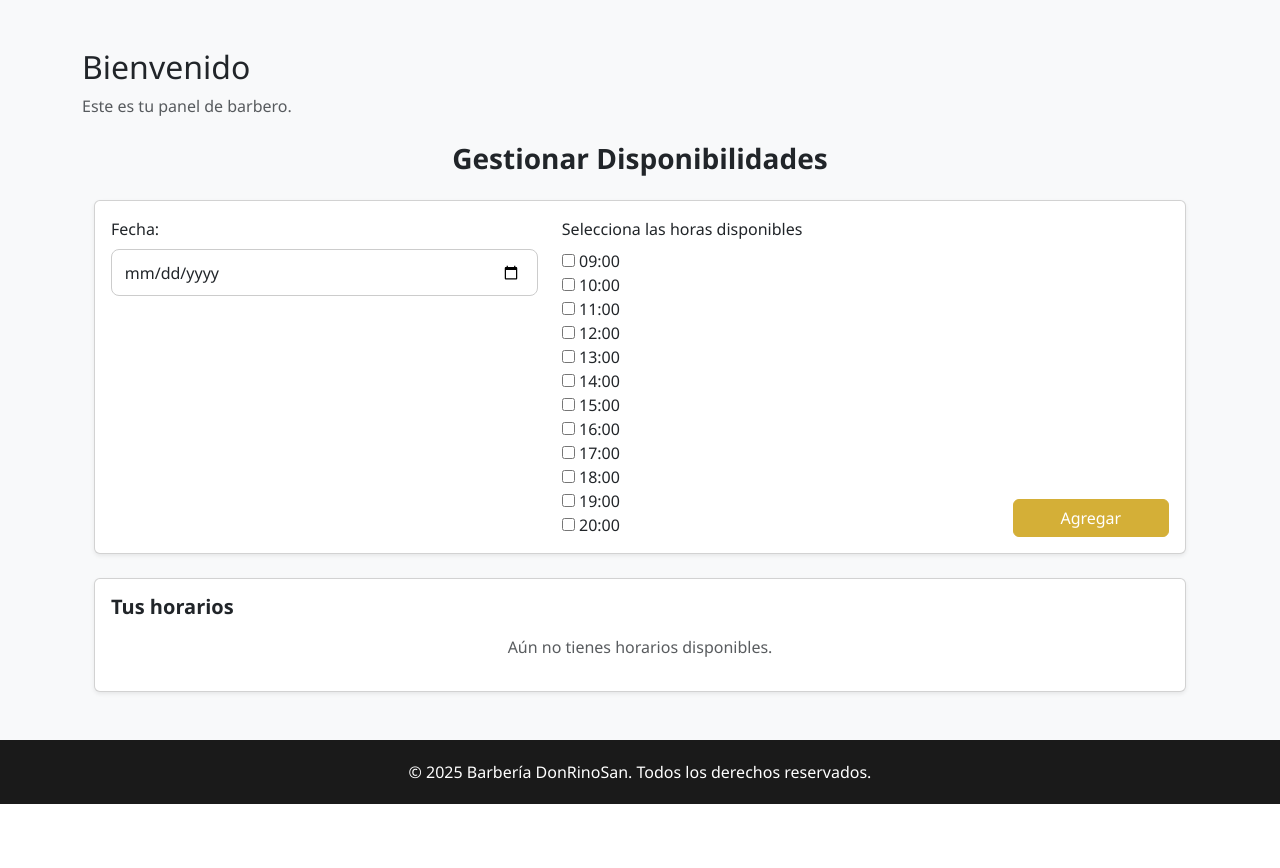
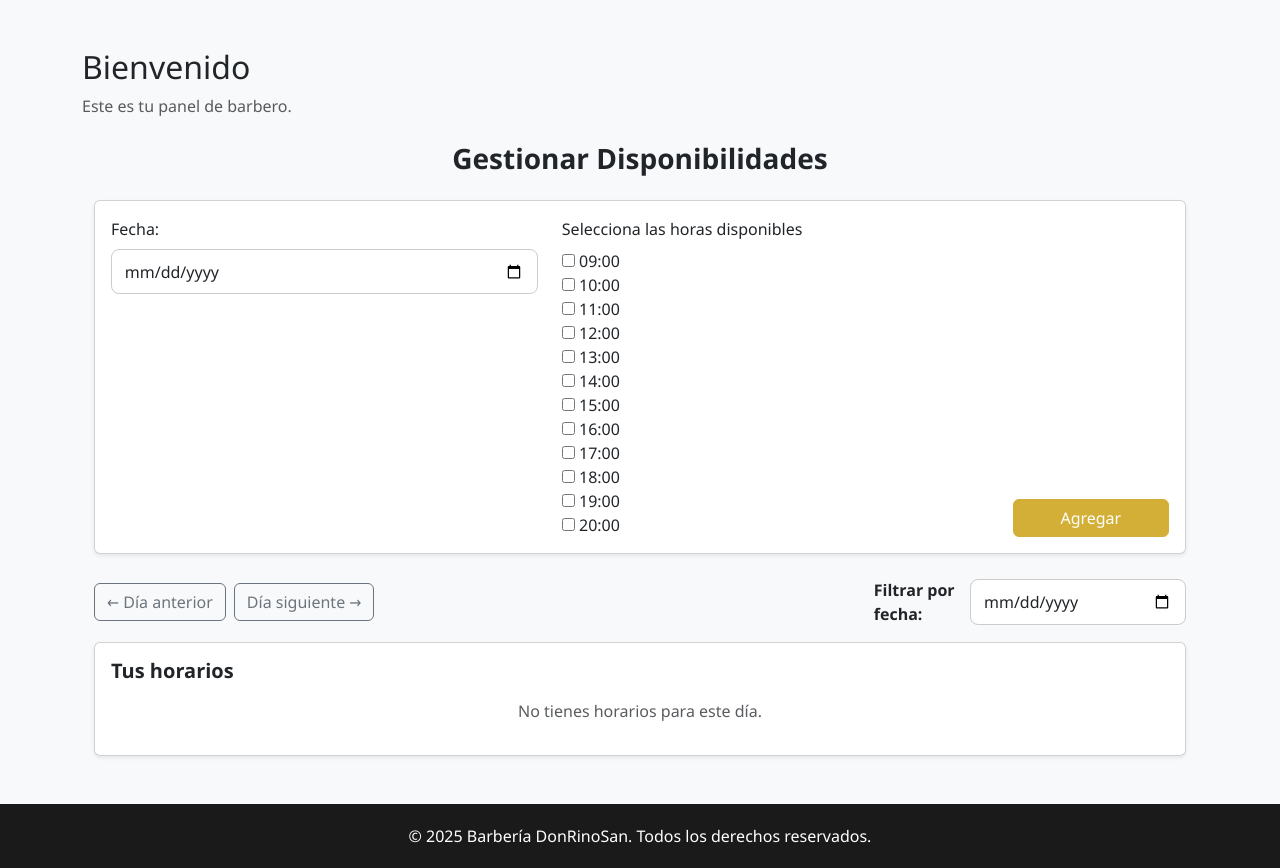
Before and after one commit to RoaStack/Software-Barberia, a Django app: template reservas/templates/reservas/gestionar_disponibilidad.html in a window 1280 px wide. Shown: the part 66-934 px from the top of the page. Before the commit the page ends 870 px from the top, so only its background shows below. Run offline with Django 5.2, Linux system fonts and the light colour scheme; the template is opened without the code that fills it: values that come from a table or form of the project are taken from there, others are empty.

Commit message:
mejora templates 2.0

```diff
--- a/core/templates/core/home.html
+++ b/core/templates/core/home.html
@@ -235,6 +235,7 @@
   <img src="https://images.unsplash.com/photo-1621605815971-fbc98d665033?ixlib=rb-4.0.3&auto=format&fit=crop&w=1500&q=80"
        alt="Ambiente Exclusivo Barbería Don RinoSan">
   <div class="hero-content">
+    <br><br>
     <h1 class="hero-title">Barbería DonRinoSan</h1>
     <h2 class="hero-subtitle">Bienvenido a la Barbería Don RinoSan</h2>
     <p class="hero-description">Tu estilo es nuestra prioridad. Descubre nuestros servicios premium.</p>
--- a/reservas/templates/reservas/gestionar_disponibilidad.html
+++ b/reservas/templates/reservas/gestionar_disponibilidad.html
@@ -20,6 +20,22 @@
     </div>
   </form>
 
+  <!-- 🔹 Navegación por días -->
+<div class="d-flex flex-column flex-md-row justify-content-between align-items-center mb-3 gap-2">
+
+  <div class="d-flex align-items-center gap-2">
+    <button class="btn btn-outline-secondary" id="prevDay">← Día anterior</button>
+    <button class="btn btn-outline-secondary" id="nextDay">Día siguiente →</button>
+  </div>
+
+  <!-- 🔹 Selector de fecha para filtrar -->
+  <div class="d-flex align-items-center gap-2">
+    <label for="filterFecha" class="fw-semibold mb-0">Filtrar por fecha:</label>
+    <input type="date" id="filterFecha" class="form-control" value="{{ fecha_seleccionada|date:'Y-m-d' }}">
+  </div>
+</div>
+
+
   <div class="card shadow-sm">
     <div class="card-body">
       <h5 class="fw-bold mb-3">Tus horarios</h5>
@@ -36,7 +52,7 @@
           <tbody>
             {% for d in disponibilidades %}
               <tr>
-                <td>{{ d.fecha }}</td>
+                <td>{{ d.fecha|date:"j \\d\\e F \\d\\e Y" }}</td>
                 <td>{{ d.hora }}</td>
                 <td>
                   {% if d.disponible %}
@@ -46,48 +62,73 @@
                   {% endif %}
                 </td>
                 <td>
+                  {% if d.disponible %}
                   <a href="{% url 'reservas:eliminar_disponibilidad' d.id %}" class="btn btn-sm btn-danger">Eliminar</a>
-                </td>
+                  {% else %}
+                  <a href="#" class="btn btn-sm btn-primary disabled" tabindex="-1" aria-disabled="true">Ocupado</a>
+                  {% endif %}
+                  </td>
+
               </tr>
             {% endfor %}
           </tbody>
         </table>
       {% else %}
-        <p class="text-muted text-center">Aún no tienes horarios disponibles.</p>
+        <p class="text-muted text-center">No tienes horarios para este día.</p>
       {% endif %}
     </div>
   </div>
 </div>
 
-<!-- JavaScript para mejorar la experiencia del calendario -->
 <script>
-  // Establecer fecha mínima como hoy
   document.addEventListener('DOMContentLoaded', function() {
+    const currentDate = new Date("{{ fecha_seleccionada|date:'Y-m-d' }}");
+
+    document.getElementById('prevDay').addEventListener('click', function() {
+      const prev = new Date(currentDate);
+      prev.setDate(prev.getDate() - 1);
+      window.location.href = `?fecha=${prev.toISOString().split('T')[0]}`;
+    });
+
+    document.getElementById('nextDay').addEventListener('click', function() {
+      const next = new Date(currentDate);
+      next.setDate(next.getDate() + 1);
+      window.location.href = `?fecha=${next.toISOString().split('T')[0]}`;
+    });
+
+    // Mantener fecha mínima para el input
     const fechaInput = document.getElementById('id_fecha');
     const today = new Date().toISOString().split('T')[0];
     fechaInput.min = today;
+  });
+  document.addEventListener('DOMContentLoaded', function() {
+    const currentDate = new Date("{{ fecha_seleccionada|date:'Y-m-d' }}");
 
-    // Opcional: agregar algún estilo adicional
-    fechaInput.addEventListener('focus', function() {
-      this.style.cursor = 'pointer';
+    document.getElementById('prevDay').addEventListener('click', function() {
+      const prev = new Date(currentDate);
+      prev.setDate(prev.getDate() - 1);
+      window.location.href = `?fecha=${prev.toISOString().split('T')[0]}`;
     });
+
+    document.getElementById('nextDay').addEventListener('click', function() {
+      const next = new Date(currentDate);
+      next.setDate(next.getDate() + 1);
+      window.location.href = `?fecha=${next.toISOString().split('T')[0]}`;
+    });
+
+    // 🔹 Filtro manual de fecha
+    const filterInput = document.getElementById('filterFecha');
+    filterInput.addEventListener('change', function() {
+      const selected = this.value;
+      if (selected) {
+        window.location.href = `?fecha=${selected}`;
+      }
+    });
+
+    // 🔹 Fecha mínima para evitar seleccionar días pasados
+    const today = new Date().toISOString().split('T')[0];
+    filterInput.min = today;
   });
 </script>
 
-<style>
-  /* Estilos opcionales para mejorar la apariencia del calendario */
-  input[type="date"] {
-    cursor: pointer;
-  }
-
-  input[type="date"]::-webkit-calendar-picker-indicator {
-    cursor: pointer;
-    padding: 5px;
-    border-radius: 3px;
-  }
-
-  input[type="date"]::-webkit-calendar-picker-indicator:hover {
-    background-color: #e9ecef;
-  }
-</style>
 {% endblock %}
```
Also changed, not shown: reservas/templates/reservas/horarios_disponibles.html (+28 -1 lines), reservas/views.py (+26 -6 lines), usuarios/views.py (+43 -8 lines).
